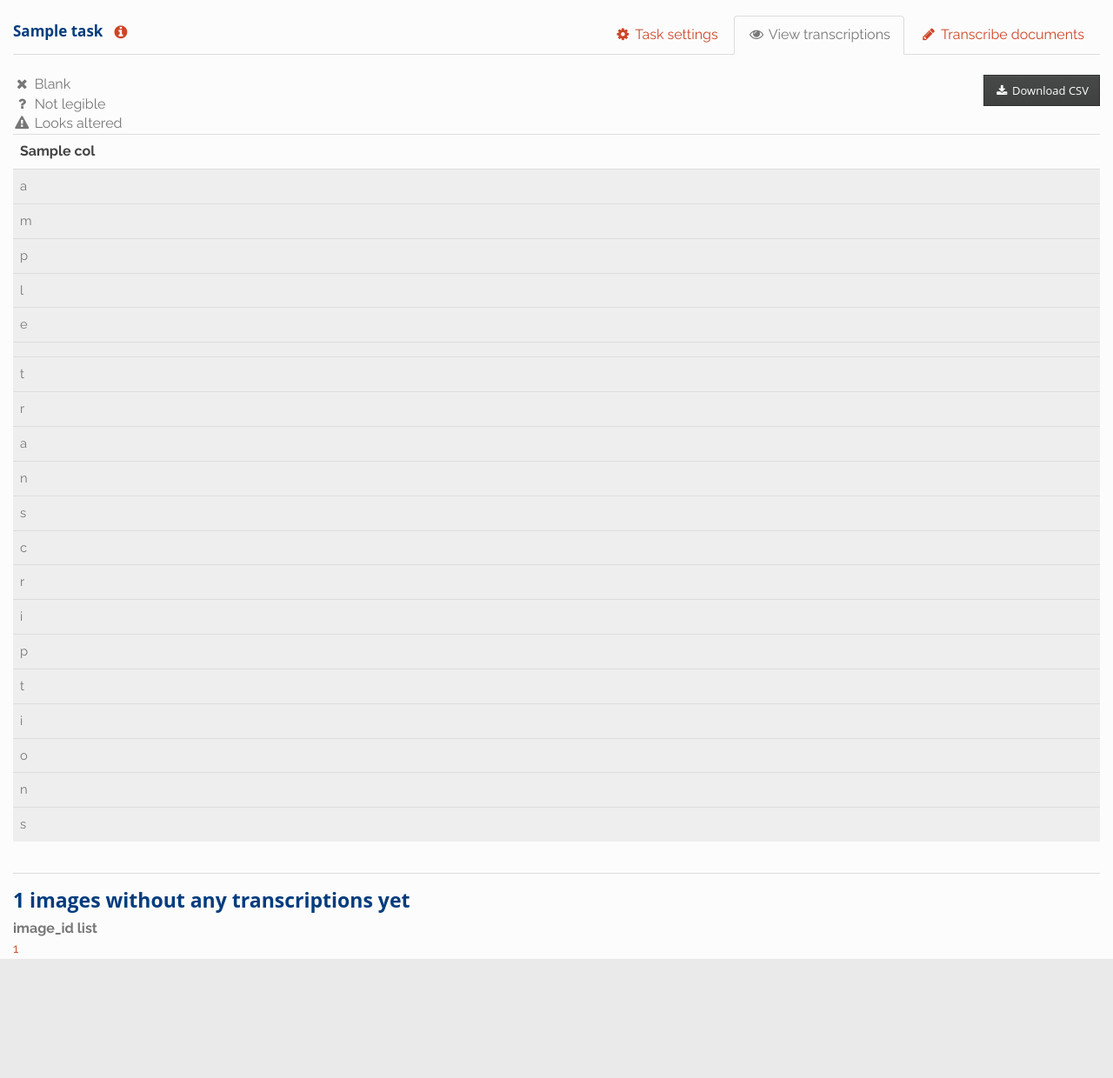
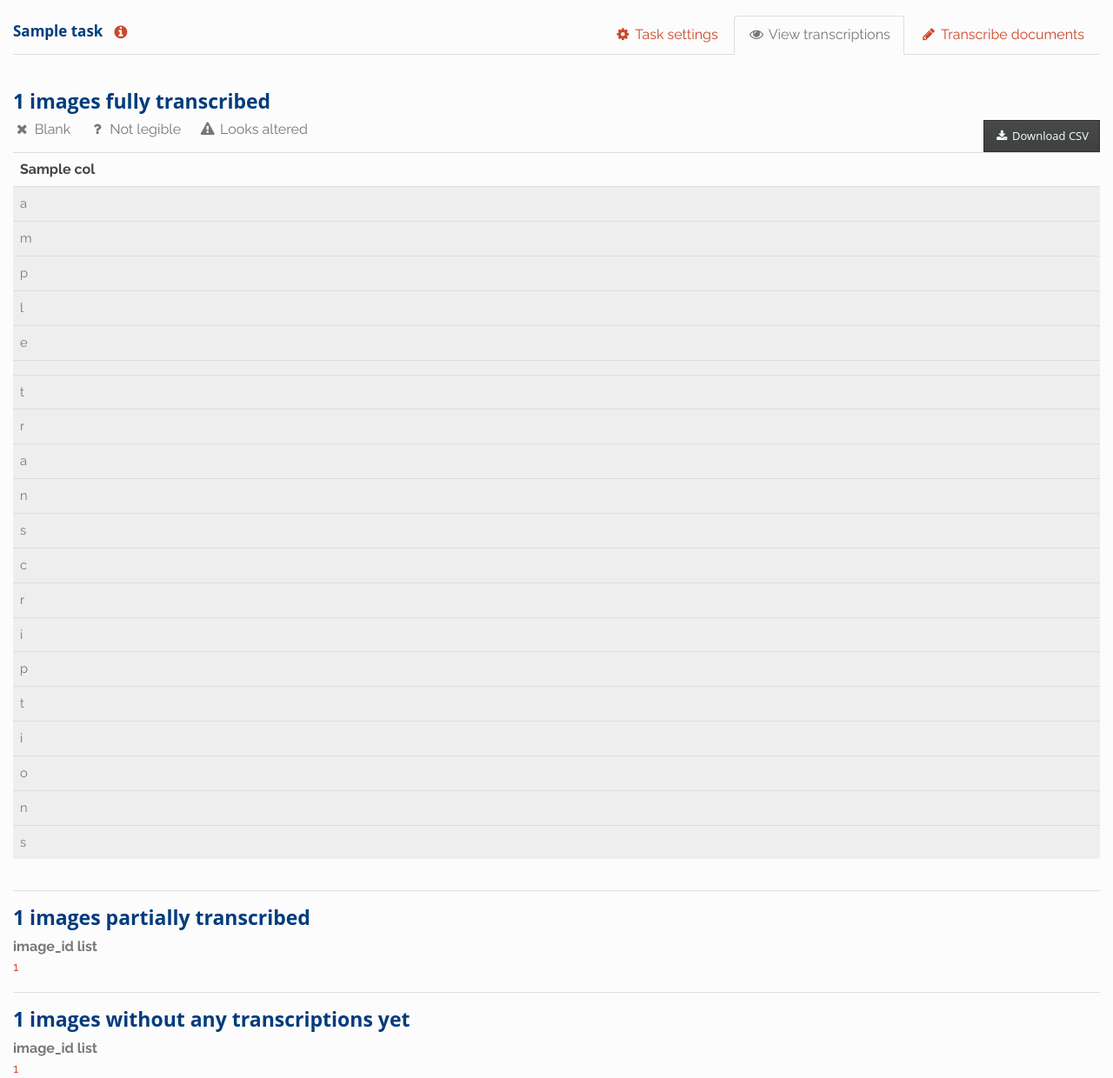
Before and after one commit to OpenElectionData/election-transcriber, a Flask app: template transcriber/templates/transcriptions.html in a window 1280 px wide. Shown: the part 50-1290 px from the top of the page at 87% size. Before the commit the page ends 1153 px from the top, so only its background shows below. Run offline with Flask 2, Linux system fonts and the light colour scheme; the template is opened without the code that fills it: most values are stand-ins (such as "Sample title", 1, 10 or a date in 2020); parts of the project's set-up code (start-up, migrations or seed data) failed here and were passed over; some libraries are stand-ins or nearby versions.

Commit message:
view transcriptions by image - fully transcribed, partially transcribed, not yet transcribed

```diff
--- a/transcriber/templates/transcriptions.html
+++ b/transcriber/templates/transcriptions.html
@@ -8,10 +8,11 @@
 <div class="row">
     <div class="col-sm-12">
         {% if transcriptions %}
+            <h3><strong>{{transcriptions|length}}</strong> images fully transcribed</h3>
             <a href="{{ url_for('views.download_transcriptions', task_id=task.id) }}" class="btn btn-default pull-right"><i class="fa fa-download fa-fw"></i> Download CSV</a>
             <div>
-                <i class="fa fa-times fa-fw"></i> Blank <br>
-                <i class="fa fa-question fa-fw"></i> Not legible <br>
+                <i class="fa fa-times fa-fw"></i> Blank &nbsp;&nbsp;&nbsp;
+                <i class="fa fa-question fa-fw"></i> Not legible &nbsp;&nbsp;&nbsp;
                 <i class="fa fa-exclamation-triangle fa-fw"></i> Looks altered <br>
             </div>
             <table class="table">
@@ -29,10 +30,23 @@
                 {% endfor %}
             </table>
         {% else %}
-            <h2>No transcriptions yet</h2>
+            <h2>No fully transcribed images yet</h2>
         {% endif %}
     </div>
 </div>
+
+{% if images_partly_seen %}
+<div class="row">
+    <div class="col-sm-12">
+        <hr>
+        <h3><strong>{{images_partly_seen|length}}</strong> images partially transcribed</h3>
+        <strong>image_id list</strong><br>
+        {% for image in images_partly_seen %}
+            <div class="unseen-image small"><a href="{{image.fetch_url}}" target="_blank"> {{image.id}} </a></div>
+        {% endfor %}
+    </div>
+</div>
+{% endif %}
 
 {% if images_unseen %}
 <div class="row">
--- a/transcriber/views.py
+++ b/transcriber/views.py
@@ -796,11 +796,13 @@ def transcriptions():
     table_name = task_dict['table_name']
 
     images_unseen = ImageTaskAssignment.get_unseen_images_by_task(task_id)
+    images_partly_seen = ImageTaskAssignment.get_partly_seen_images_by_task(task_id)
 
     q = '''
             SELECT * from (SELECT id, fetch_url from document_cloud_image) i
             JOIN "{0}" t
             ON (i.id = t.image_id)
+            WHERE (t.is_final = True)
             ORDER BY i.id, t.id
         '''.format(table_name)
     h = '''
@@ -817,7 +819,7 @@ def transcriptions():
     if len(rows_all) > 0:
         transcriptions = pretty_transcriptions(t_header, rows_all, task_id)
 
-    return render_template('transcriptions.html', task=task_dict, transcriptions=transcriptions, images_unseen=images_unseen)
+    return render_template('transcriptions.html', task=task_dict, transcriptions=transcriptions, images_unseen=images_unseen, images_partly_seen=images_partly_seen)
 
 @views.route('/user/', methods=['GET', 'POST'])
 @login_required
```
Also changed, not shown: transcriber/models.py (+8 -0 lines).
